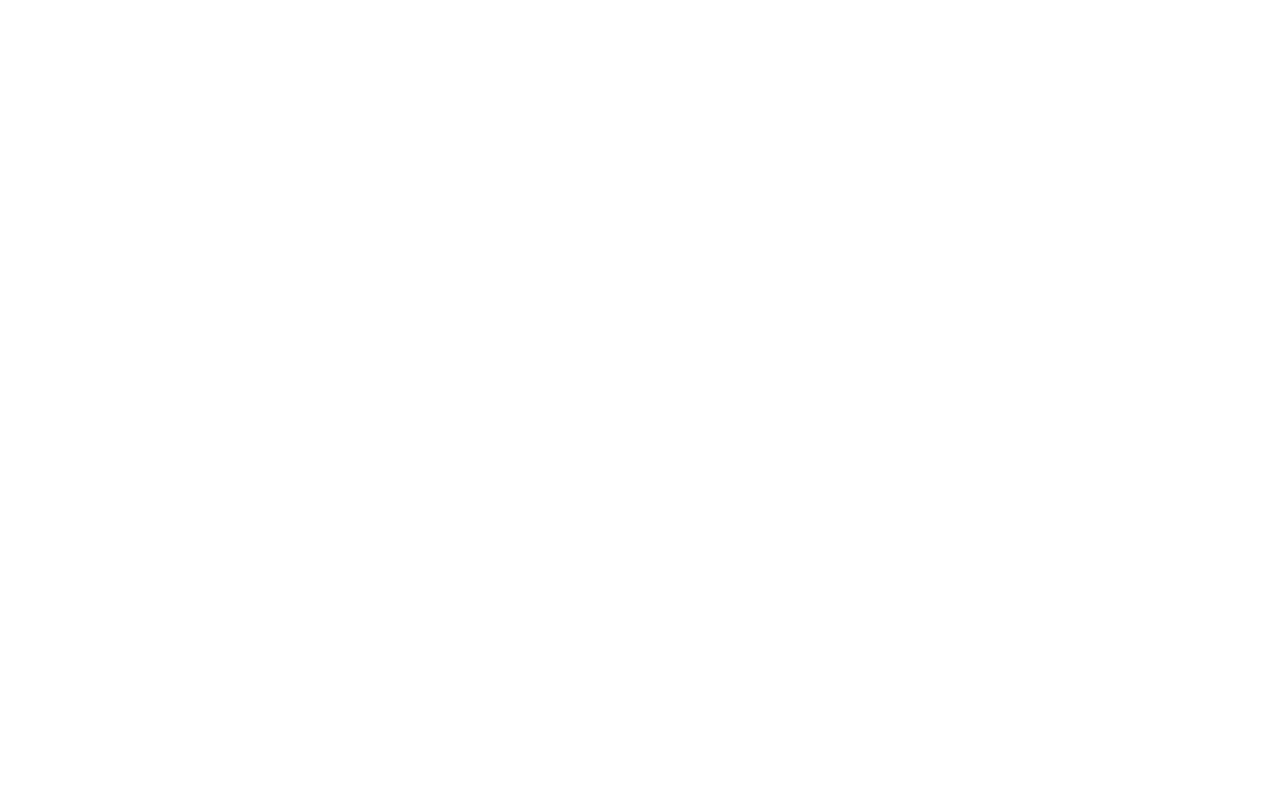
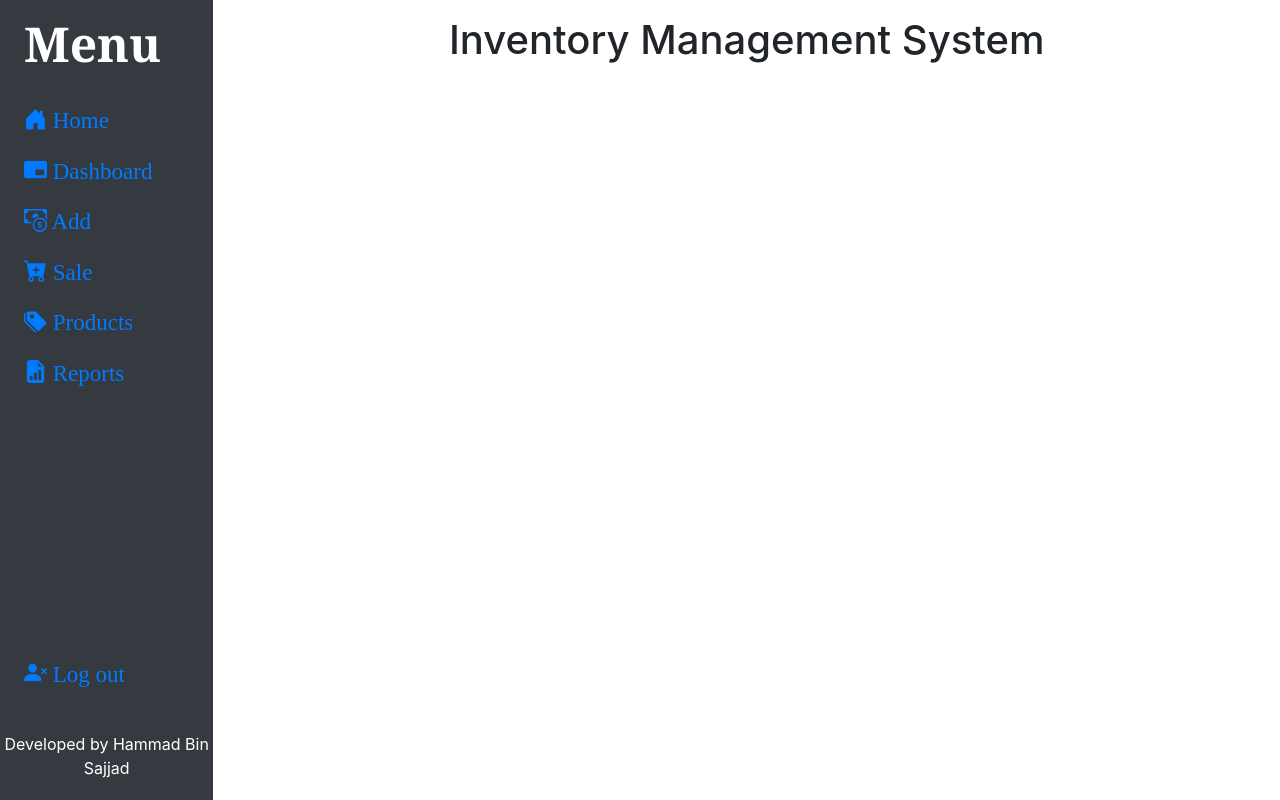
Before and after one commit to SkullCrusher1639/CS50x-Final-Project, a Flask app: page / in a window 1280 px wide. Before the commit the page is empty. Run offline with Flask 2, Linux system fonts and the light colour scheme; some libraries are stand-ins or nearby versions.

Commit message:
Layout Sidebar Set

```diff
--- a/application.py
+++ b/application.py
@@ -17,6 +17,6 @@
 @app.route("/", methods=["GET", "POST"])
 def index():
     if request.method == "GET":
-        return render_template("index.html")
+        return render_template("index.html", session=None)
     else:
         return redirect("/")
--- a/static/styles.css
+++ b/static/styles.css
@@ -0,0 +1,51 @@
+.center
+{
+    margin: 0 auto;
+    text-align: center;
+}
+
+.nav-link
+{
+    font-size: 23px;
+    font-family: 'Times New Roman', Times, serif;
+}
+
+.nav-link :hover
+{
+    color: white;
+}
+
+#log_out
+{
+    margin-top: auto;
+    margin-bottom: 100px;
+}
+
+.menu_link
+{
+    color: rgb(176, 223, 238);
+}
+
+.menu_link :hover
+{
+    color: white;
+}
+
+.logo
+{
+    color: white;
+    font-family: Cambria, Cochin, Georgia, Times, 'Times New Roman', serif;
+    font-size: xxx-large;
+    font-weight: 800;
+    margin-bottom: 20px;
+    text-align: center;
+}
+
+#developer
+{
+    text-align: center;
+    position: absolute;
+    bottom: 0;
+    left: 0;
+    margin-bottom: 20px;
+}
--- a/templates/index.html
+++ b/templates/index.html
@@ -3,5 +3,8 @@
 	Inventory
 {% endblock %}
 
-{% block body%}
+{% block main %}
+	<div class="container center">
+		<h1>Inventory Management System</h1>
+	</div>
 {% endblock %}
--- a/templates/layout.html
+++ b/templates/layout.html
@@ -8,7 +8,10 @@
 
 		<!-- http://getbootstrap.com/docs/4.5/ -->
 		<link rel="stylesheet" href="https://cdn.jsdelivr.net/npm/bootstrap@4.5.3/dist/css/bootstrap.min.css" integrity="sha384-TX8t27EcRE3e/ihU7zmQxVncDAy5uIKz4rEkgIXeMed4M0jlfIDPvg6uqKI2xXr2" crossorigin="anonymous">
+		<link rel="stylesheet" href="https://cdn.jsdelivr.net/npm/bootstrap@4.5.3/dist/css/bootstrap.css" integrity="sha384-TX8t27EcRE3e/ihU7zmQxVncDAy5uIKz4rEkgIXeMed4M0jlfIDPvg6uqKI2xXr2" crossorigin="anonymous">
 
+		<!-- Bootstrap icons -->
+		<link rel="stylesheet" href="https://cdn.jsdelivr.net/npm/bootstrap-icons@1.7.2/font/bootstrap-icons.css">
 		<!-- https://favicon.io/emoji-favicons/books
 		This favicon was generated using the following graphics from Twitter Twemoji:
 		- Graphics Title: 1f4da.svg
@@ -26,7 +29,81 @@
 	</head>
 
 	<body>
-		{% block body %}{% endblock %}
+		<div class="container-fluid">
+			<div class="row flex-nowrap">
+				<div class="col-auto col-md-3 col-xl-2 px-sm-2 px-0 bg-dark">
+					<div class="d-flex flex-column align-items-center align-items-sm-start px-3 pt-2 text-white min-vh-100">
+						<p><span class="fs-5 d-none d-sm-inline logo">Menu</span></p>
+						<ul class="nav nav-pills flex-column mb-sm-auto mb-0 align-items-center align-items-sm-start" id="menu">
+							{% if session %}
+							<li class="nav-item">
+								<div class="menu_link">
+								<a href="/" class="nav-link align-middle px-0">
+									<i class="bi bi-person-check-fill"></i></i> <span class="ms-1 d-none d-sm-inline">Login</span></a>
+							</div>
+							</li>
+
+							<li class="nav-item">
+								<div class="menu_link">
+								<a href="/" class="nav-link align-middle px-0">
+									<i class="bi bi-person-plus-fill"></i> <span class="ms-1 d-none d-sm-inline">Register</span></a>
+							</div>
+							</li>
+							{% else %}
+
+							<li class="nav-item">
+								<div class="menu_link">
+								<a href="/" class="nav-link align-middle px-0">
+									<i class="bi bi-house-door-fill"></i> <span class="ms-1 d-none d-sm-inline">Home</span></a>
+							</div>
+							</li>
+							<li>
+								<div class="menu_link">
+								<a href="#submenu1" data-bs-toggle="collapse" class="nav-link px-0 align-middle">
+									<i class="bi bi-pip-fill"></i> <span class="ms-1 d-none d-sm-inline">Dashboard</span> </a>
+								</div>
+							</li>
+							<li>
+								<div class="menu_link">
+								<a href="#" class="nav-link px-0 align-middle">
+									<i class="bi bi-cash-coin"></i> <span class="ms-1 d-none d-sm-inline">Add</span></a>
+								</div>
+							</li>
+							<li>
+								<div class="menu_link">
+								<a href="#submenu2" data-bs-toggle="collapse" class="nav-link px-0 align-middle">
+									<i class="bi bi-cart-plus-fill"></i> <span class="ms-1 d-none d-sm-inline">Sale</span></a>
+								</div>
+							</li>
+							<li>
+								<div class="menu_link">
+								<a href="#submenu3" data-bs-toggle="collapse" class="nav-link px-0 align-middle">
+									<i class="bi bi-tags-fill"></i> <span class="ms-1 d-none d-sm-inline">Products</span> </a>
+								</div>
+							</li>
+							<li>
+								<div class="menu_link">
+								<a href="#" class="nav-link px-0 align-middle">
+									<i class="bi bi-file-earmark-bar-graph-fill"></i> <span class="ms-1 d-none d-sm-inline">Reports</span> </a>
+								</div>
+							</li>
+						</ul>
+						<div id="log_out" class="menu_link">
+							<a href="#" data-bs-toggle="collapse" class="nav-link px-0 align-middle">
+								<i class="bi bi-person-x-fill"></i> <span class="ms-1 d-none d-sm-inline">Log out</span></a>
+						</div>
+						{% endif %}
+						<div id='developer' data-bs-toggle="collapse">
+							<p class="ms-1 d-none d-sm-inline">Developed by Hammad Bin Sajjad</p>
+						</div>
+
+					</div>
+				</div>
+				<div class="col py-3">
+					{% block main %}{% endblock %}
+				</div>
+			</div>
+		</div>
 	</body>
 
 </html>
```
Also changed, not shown: inventory.db.
